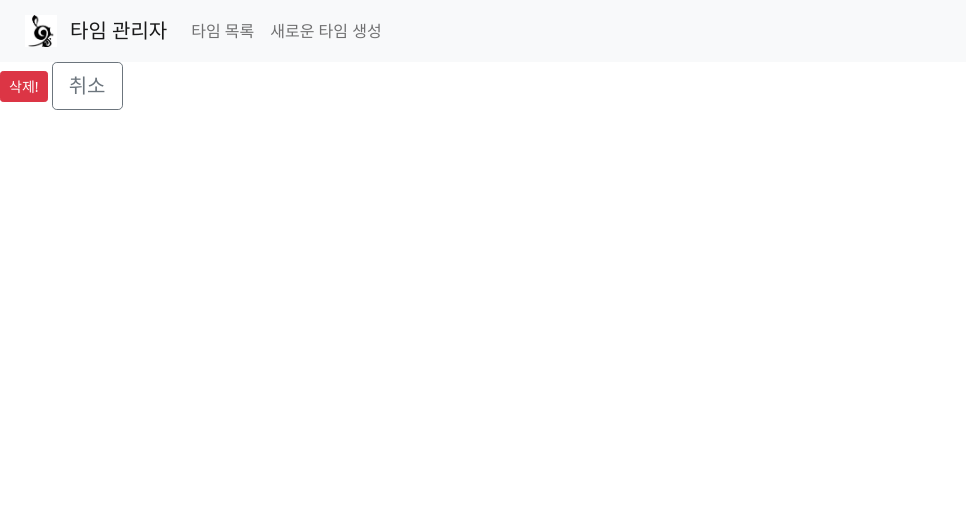
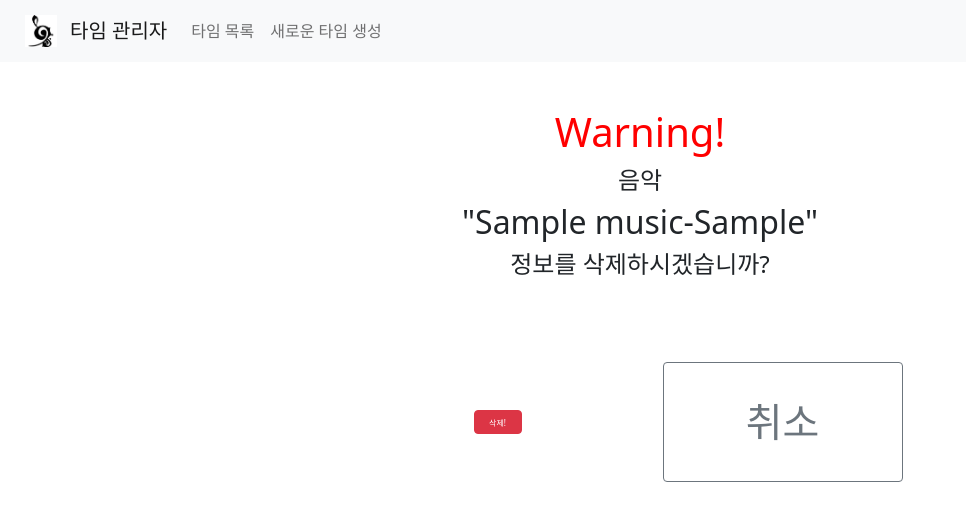
Before and after one commit to GTPV/time_manager_sorijigi, a Django app: template time_manager/time_manage/templates/time_manage/deletemusicconfirm.html in a window 1280 px wide. Shown: the top 521 px of the page, without its empty margins (0-966 px from the left). Run offline with Django 4.2, Linux system fonts and the light colour scheme; the template is opened without the code that fills it: values that come from a table or form of the project are taken from there, others are empty; data comes from the database, SQL or seed files in the repository; tables that the repository leaves empty hold one stand-in row (values such as "Sample post").

Commit message:
music delete warning page modified

```diff
--- a/time_manager/time_manage/templates/time_manage/deletemusicconfirm.html
+++ b/time_manager/time_manage/templates/time_manage/deletemusicconfirm.html
@@ -38,8 +38,28 @@
     {% endblock %}
 
     {% block body %}
-        <button type="button" class="btn btn-danger btn-sm", onclick="location.href='/time_manage/{{time_info.time_unique_id}}/delete_music/{{music_info.id}}'">삭제!</button>
-        <button type="button" class="btn btn-outline-secondary btn-lg", onclick="location.href='/time_manage/{{time_info.time_unique_id}}'">취소</button>
+      <div class="container text-center" style="margin-top : 5vh">
+        <div class="row">
+          <div style="font-size : 5vmin; color : red">Warning!</div>
+        </div>
+        <div class="row">
+          <div style="font-size : 3vmin">음악</div>
+          <br>
+          <div style="font-size : 4vmin">"{{music_info.music_title}}-{{music_info.music_composer}}"</div>
+          <br>
+          <div style="font-size : 3vmin">정보를 삭제하시겠습니까?</div>
+        </div>
+        <div class="row" style="margin-top : 10vh">
+          <div class="col"></div>
+          <div class="col justify-content-center">
+            <button type="button" class="btn btn-danger", style="font-size : 1vmin ;height : 3vmin; width : 6vmin; margin-top : 6vmin", onclick="location.href='/time_manage/{{time_info.time_unique_id}}/delete_music/{{music_info.id}}'">삭제!</button>
+          </div>
+          <div class="col justify-content-center">
+            <button type="button" class="btn btn-outline-secondary", style="font-size : 5vmin; height : 15vmin; width : 30vmin", onclick="location.href='/time_manage/{{time_info.time_unique_id}}'">취소</button>
+          </div>
+          <div class="col"></div>
+        </div>
+      </div>
     {% endblock %}
 
     <!-- Optional JavaScript; choose one of the two! -->
```
